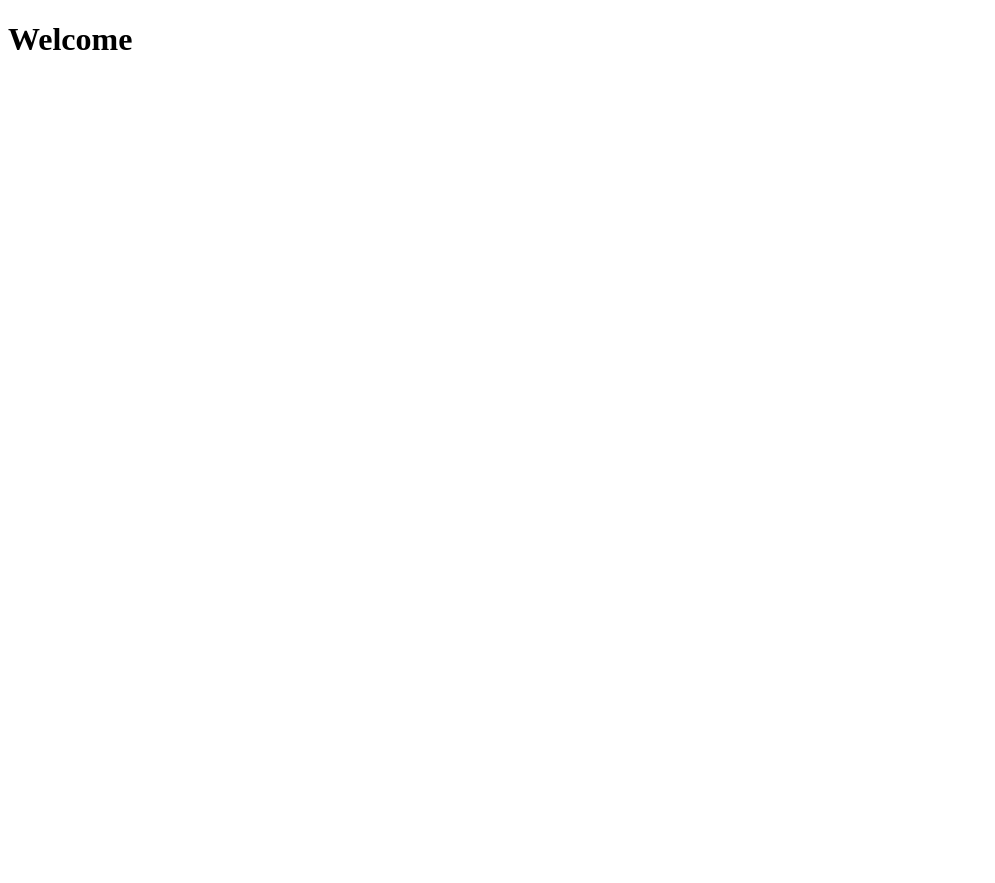
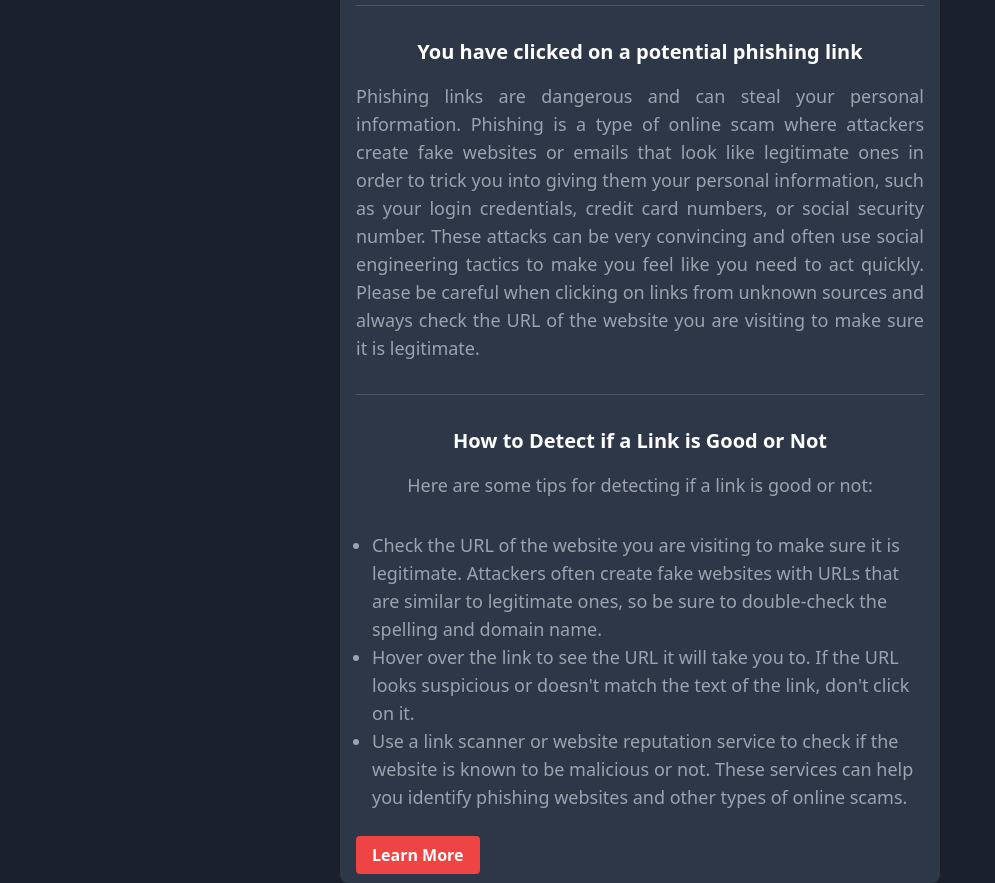
Before and after one commit to MeisterGig/anti-phishing, a plain HTML site: page public/index.html in a window 1280 px wide. Shown: the whole page, without its empty margins (0-995 px from the left). Before the commit the page ends 800 px from the top, so only its background shows below. Drawn offline with nearby package versions, Linux system fonts and the light colour scheme.

Commit message:
Added phishing warning

```diff
--- a/public/index.html
+++ b/public/index.html
@@ -1,13 +1,45 @@
 <!DOCTYPE html>
-<html>
+<html class="dark">
   <head>
     <meta charset="utf-8">
     <meta name="viewport" content="width=device-width, initial-scale=1">
-    <title>Welcome to Firebase Hosting</title>
+    <title>Phishing Warning</title>
+    <!-- Include Tailwind CSS -->
+    <link href="https://cdn.jsdelivr.net/npm/tailwindcss@2.2.15/dist/tailwind.min.css" rel="stylesheet">
+    <!-- Set the background color to black -->
+    <style>
+      body {
+        background-color: #1a202c;
+      }
+      .box {
+        margin: 0 auto;
+        padding: 1rem;
+        max-width: 600px;
+        background-color: #2d3748;
+        border-radius: 0.5rem;
+      }
+      h2::before {
+        content: "";
+        display: block;
+        border-top: 1px solid #4a5568;
+        margin-top: 2rem;
+        margin-bottom: 2rem;
+      }
+    </style>
   </head>
-  <body>
-    <div id="message">
-      <h1>Welcome</h1>
+  <body class="flex justify-center items-center h-screen">
+    <div class="box">
+      <h1 class="text-4xl font-bold text-white mb-4 text-center">Phishing Warning</h1>
+      <h2 class="text-xl font-bold text-white mb-4 text-center">You have clicked on a potential phishing link</h2>
+      <p class="text-lg text-gray-400 mb-4 text-center text-justify">Phishing links are dangerous and can steal your personal information. Phishing is a type of online scam where attackers create fake websites or emails that look like legitimate ones in order to trick you into giving them your personal information, such as your login credentials, credit card numbers, or social security number. These attacks can be very convincing and often use social engineering tactics to make you feel like you need to act quickly. Please be careful when clicking on links from unknown sources and always check the URL of the website you are visiting to make sure it is legitimate.</p>
+      <h2 class="text-xl font-bold text-white mb-4 text-center">How to Detect if a Link is Good or Not</h3>
+      <p class="text-lg text-gray-400 mb-8 text-center">Here are some tips for detecting if a link is good or not:</p>
+      <ul class="list-disc text-lg text-gray-400 mb-8 pl-4">
+        <li>Check the URL of the website you are visiting to make sure it is legitimate. Attackers often create fake websites with URLs that are similar to legitimate ones, so be sure to double-check the spelling and domain name.</li>
+        <li>Hover over the link to see the URL it will take you to. If the URL looks suspicious or doesn't match the text of the link, don't click on it.</li>
+        <li>Use a link scanner or website reputation service to check if the website is known to be malicious or not. These services can help you identify phishing websites and other types of online scams.</li>
+      </ul>
+      <a href="https://de.wikipedia.org/wiki/Phishing" class="bg-red-500 hover:bg-red-600 text-white font-bold py-2 px-4 rounded">Learn More</a>
     </div>
   </body>
 </html>
```
